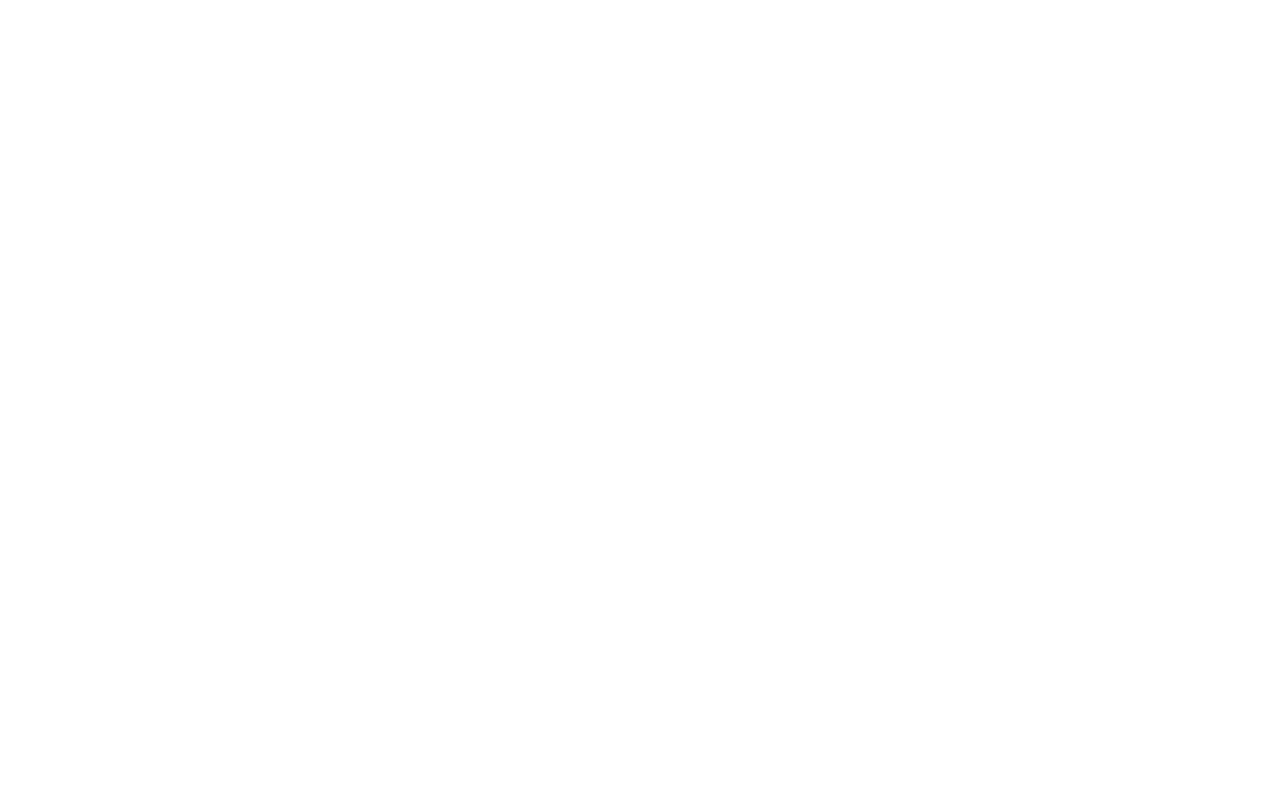
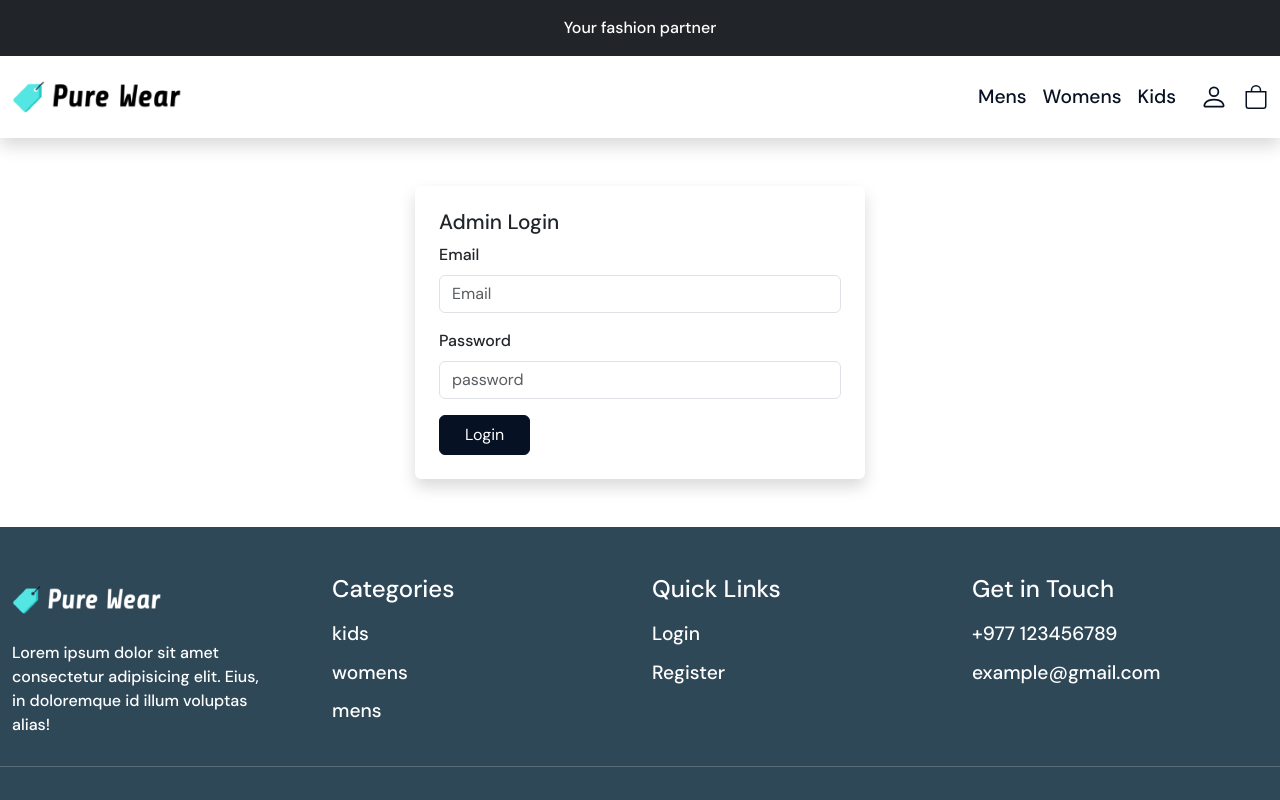
Before and after one commit to Rabn10/ecommerce-frontend, a React (Vite) app: page /admin/login in a window 1280 px wide. Before the commit this address had no page. Shown: the top 800 px of the page. Built offline with nearby package versions, Linux system fonts and the light colour scheme.

Commit message:
add admin authentication with login and dashboard components

```diff
--- a/package.json
+++ b/package.json
@@ -17,6 +17,7 @@
     "react-hook-form": "^7.71.1",
     "react-router-dom": "^7.13.0",
     "react-simple-star-rating": "^5.1.7",
+    "react-toastify": "^11.0.5",
     "swiper": "^12.1.0"
   },
   "devDependencies": {
--- a/src/App.jsx
+++ b/src/App.jsx
@@ -5,6 +5,10 @@
 import Product from './components/Product'
 import Cart from './components/Cart'
 import CheckOut from './components/CheckOut'
+import Login from './components/admin/Login'
+import { ToastContainer, toast } from 'react-toastify';
+import Dashboard from './components/admin/Dashboard'
+import { AdminRequireAuth } from './components/admin/AdminRequireAuth'
 
 function App() {
 
@@ -17,11 +21,18 @@
           <Route path="/product" element={<Product />} />
           <Route path="/cart" element={<Cart />} />
           <Route path="/checkout" element={<CheckOut />} />
+          <Route path="/admin/login" element={<Login />} />
 
+          <Route path="/admin/dashboard" element={
+            <AdminRequireAuth>
+              <Dashboard />
+            </AdminRequireAuth>
+          } />
 
 
         </Routes>
       </BrowserRouter>
+      <ToastContainer />
     </>
   )
 }
--- a/src/assets/css/style.scss
+++ b/src/assets/css/style.scss
@@ -223,6 +223,10 @@
     }
 }
 
+.login {
+    width: 450px;
+}
+
 @media (min-width: 200px) and (max-width: 768px) {
     .section1 {
         .swiper {
--- /dev/null
+++ b/src/components/admin/AdminRequireAuth.jsx
@@ -0,0 +1,13 @@
+import { useContext } from "react"
+import { AdminAuthContext } from "../context/AdminAuth"
+import { Navigate } from "react-router-dom"
+
+export const AdminRequireAuth = ({ children }) => {
+    const { user } = useContext(AdminAuthContext);
+
+    if (!user) {
+        return <Navigate to={'/admin/login'} />
+    }
+
+    return children;
+}
--- /dev/null
+++ b/src/components/admin/Dashboard.jsx
@@ -0,0 +1,15 @@
+import React, { useContext } from 'react'
+import Layout from '../common/Layout'
+import { AdminAuthContext } from '../context/AdminAuth'
+
+const Dashboard = () => {
+    const { logout } = useContext(AdminAuthContext);
+    return (
+        <Layout>
+            <h1>Dasharod page</h1>
+            <button className='btn btn-danger' onClick={logout}>Logout</button>
+        </Layout>
+    )
+}
+
+export default Dashboard
--- /dev/null
+++ b/src/components/admin/Login.jsx
@@ -0,0 +1,104 @@
+import React, { useContext } from 'react'
+import Layout from '../common/Layout'
+import { useForm } from "react-hook-form"
+import { apiUrl } from '../common/http';
+import { toast } from 'react-toastify';
+import { useNavigate } from 'react-router-dom';
+import { AdminAuthContext } from '../context/AdminAuth';
+
+
+const Login = () => {
+
+    const { login } = useContext(AdminAuthContext);
+
+    const {
+        register,
+        handleSubmit,
+        watch,
+        formState: { errors },
+    } = useForm();
+
+    const navigate = useNavigate();
+
+    const onSubmit = async (data) => {
+        console.log(data);
+
+        const res = await fetch(`${apiUrl}/admin/login`, {
+            method: 'POST',
+            headers: {
+                'Content-Type': 'application/json'
+            },
+            body: JSON.stringify(data)
+        }).then(res => res.json())
+            .then(result => {
+                console.log(result);
+
+                if (result.status === 200) {
+                    const adminInfo = {
+                        token: result.token,
+                        id: result.id,
+                        name: result.name
+                    }
+
+                    localStorage.setItem('adminInfo', JSON.stringify(adminInfo));
+
+                    login(adminInfo);
+
+                    navigate('/admin/dashboard');
+                }
+                else {
+                    toast.error(result.errors);
+                }
+            })
+    };
+
+    return (
+        <Layout>
+            <div className="container d-flex justify-content-center py-5">
+                <form onSubmit={handleSubmit(onSubmit)}>
+                    <div className="card shadow border-0 login">
+                        <div className="card-body p-4">
+                            <h3>Admin Login</h3>
+                            <div className="mb-3">
+                                <label htmlFor="" className='form-label'>Email</label>
+                                <input
+                                    {
+                                    ...register('email', {
+                                        required: "The email field is required",
+                                        pattern: {
+                                            value: /^[A-Z0-9._%+-]+@[A-Z0-9.-]+\.[A-Z]{2,}$/i,
+                                            message: "Invalid email address"
+                                        }
+                                    })
+                                    }
+                                    type="text" className={`form-control ${errors.email && "is-invalid"}`} placeholder='Email' />
+                                {
+                                    errors.email && <p className="invalid-feedback">{errors.email?.message}</p>
+                                }
+                            </div>
+
+                            <div className="mb-3">
+                                <label htmlFor="" className='form-label'>Password</label>
+                                <input
+                                    {
+                                    ...register("password", {
+                                        required: "The password is required."
+                                    })
+                                    }
+                                    type="password" className={`form-control ${errors.password && "is-invalid"}`} placeholder='password' />
+
+                                {
+                                    errors.password && <p className="invalid-feedback">{errors.password?.message}</p>
+                                }
+                            </div>
+
+                            <button className="btn btn-secondary">Login</button>
+                        </div>
+                    </div>
+                </form>
+            </div>
+        </Layout>
+    )
+}
+
+export default Login
--- /dev/null
+++ b/src/components/common/http.jsx
@@ -0,0 +1 @@
+export const apiUrl = `http://127.0.0.1:8000/api`
--- /dev/null
+++ b/src/components/context/AdminAuth.jsx
@@ -0,0 +1,22 @@
+import { createContext, useState } from "react";
+
+export const AdminAuthContext = createContext();
+
+export const AdminAuthProvider = ({ children }) => {
+
+    const adminInfo = localStorage.getItem('adminInfo');
+    const [user, setUser] = useState(adminInfo);
+
+    const login = (user) => {
+        setUser(user);
+    }
+
+    const logout = () => {
+        localStorage.removeItem('adminInfo');
+        setUser(null);
+    }
+
+    return <AdminAuthContext.Provider value={{ user, login, logout }}>
+        {children}
+    </AdminAuthContext.Provider>
+}
--- a/src/main.jsx
+++ b/src/main.jsx
@@ -3,9 +3,12 @@
 import App from './App.jsx'
 import 'bootstrap/dist/css/bootstrap.min.css';
 import './assets/css/style.scss'
+import { AdminAuthProvider } from './components/context/AdminAuth.jsx';
 
 createRoot(document.getElementById('root')).render(
   <StrictMode>
-    <App />
+    <AdminAuthProvider>
+      <App />
+    </AdminAuthProvider>
   </StrictMode>,
 )
```
Also changed, not shown: 1 other file (tests, documents, lock files or other folders).
